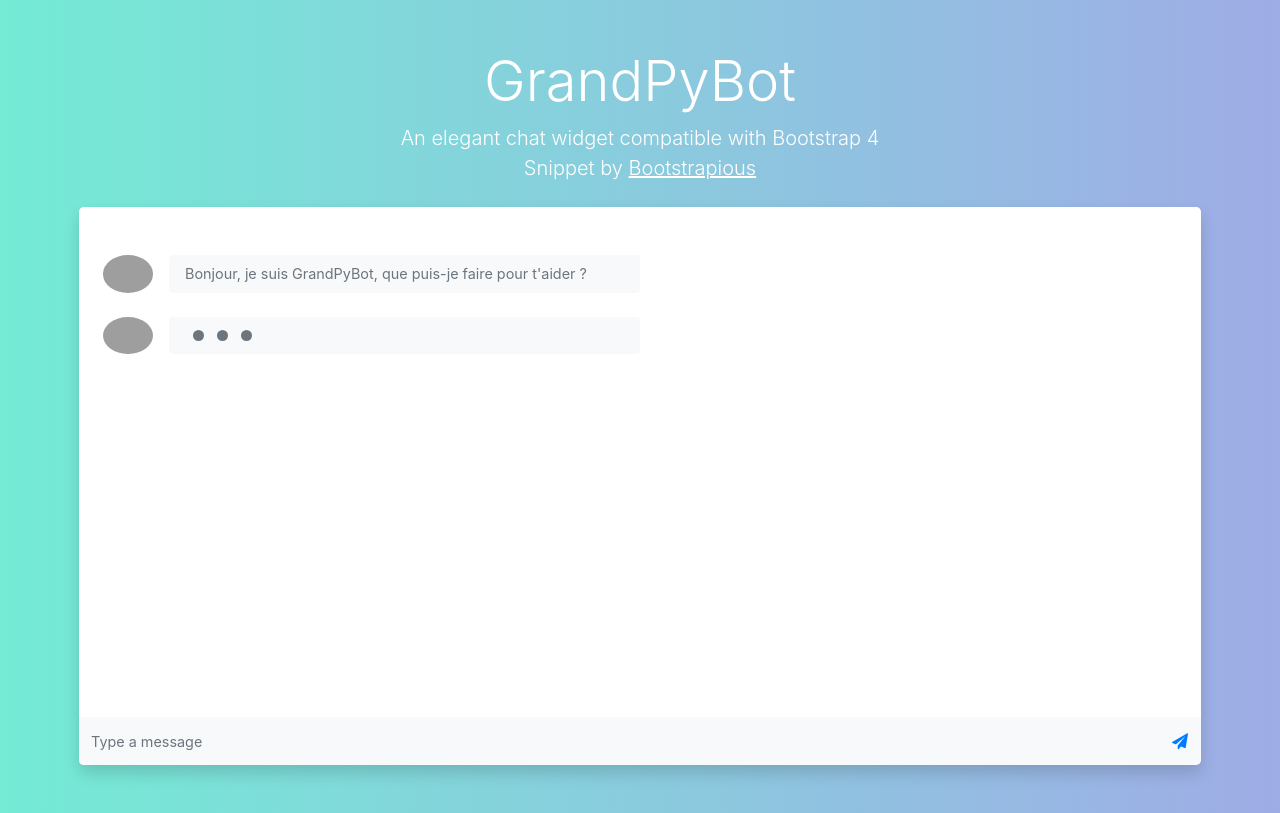
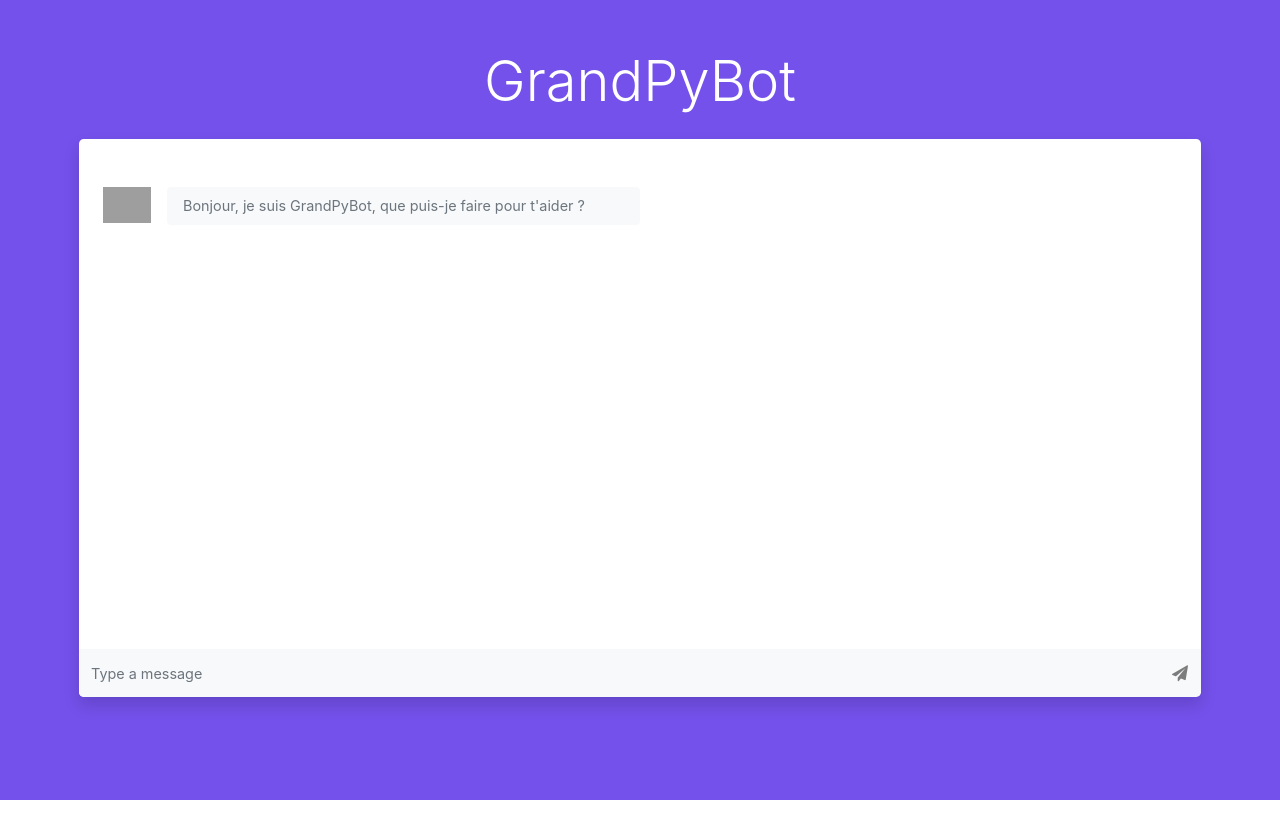
Before and after one commit to RoroTiti/OC_P7, a Flask app: page / in a window 1280 px wide. Run offline with Flask 2, Linux system fonts and the light colour scheme; some libraries are stand-ins or nearby versions; grey boxes are pictures that could not be loaded.

Commit message:
Design improvements + base app routes

```diff
--- a/grandpybot/main.py
+++ b/grandpybot/main.py
@@ -1,10 +1,21 @@
-from flask import Flask
+from flask import Flask, request
 from flask import render_template
 
 app = Flask(__name__)
 
 
-@app.route('/')
-@app.route('/<name>')
-def hello(name=None):
-    return render_template('index.html', name=name)
+@app.route("/", methods=["GET"])
+def index():
+    return render_template("index.html")
+
+
+@app.route("/", methods=["POST"])
+def render_question():
+    data = request.form
+    question = data["question"]
+    return render_template("user_question.html", question=question)
+
+
+@app.route("/answer", methods=["POST"])
+def answer_question():
+    pass
--- a/grandpybot/static/index.css
+++ b/grandpybot/static/index.css
@@ -5,8 +5,8 @@
 */
 
 body {
-    background-color: #74EBD5;
-    background-image: linear-gradient(90deg, #74EBD5 0%, #9FACE6 100%);
+    background-color: #7451eb;
+    /*background-image: linear-gradient(90deg, #74EBD5 0%, #9FACE6 100%);*/
     min-height: 100vh;
 }
 
--- a/grandpybot/templates/grand_py_answer.html
+++ b/grandpybot/templates/grand_py_answer.html
@@ -1,6 +1,5 @@
 <div class="media w-50 mb-3">
-    <img src="https://res.cloudinary.com/mhmd/image/upload/v1564960395/avatar_usae7z.svg" alt="user" width="50"
-         class="rounded-circle">
+    <img src="https://upload.wikimedia.org/wikipedia/commons/thumb/0/05/Robot_icon.svg/48px-Robot_icon.svg.png" alt="user" width="48">
     <div class="media-body ml-3">
         <div class="bg-light rounded py-2 px-3 mb-2">
             <p class="text-small mb-0 text-muted">Bonjour, je suis GrandPyBot, que puis-je faire pour t'aider ?</p>
--- a/grandpybot/templates/grand_py_thinking.html
+++ b/grandpybot/templates/grand_py_thinking.html
@@ -1,16 +1,14 @@
-<div class="media w-50 mb-3">
+<div id="thinking-spinner" class="media w-50 mb-3" style="display: none">
     <img src="https://res.cloudinary.com/mhmd/image/upload/v1564960395/avatar_usae7z.svg" alt="user" width="50"
          class="rounded-circle">
     <div class="media-body ml-3">
         <div class="bg-light rounded py-2 px-3 mb-2">
-            {#            <p class="text-small mb-0 text-muted">#}
             <div class="lds-ellipsis">
                 <div></div>
                 <div></div>
                 <div></div>
                 <div></div>
             </div>
-            {#            </p>#}
         </div>
     </div>
 </div>
--- a/grandpybot/templates/index.html
+++ b/grandpybot/templates/index.html
@@ -11,12 +11,9 @@
 <div class="container py-5 px-4">
     <!-- For demo purpose-->
     <header class="text-center">
-        <h1 class="display-4 text-white">GrandPyBot</h1>
-        <p class="text-white lead mb-0">An elegant chat widget compatible with Bootstrap 4</p>
-        <p class="text-white lead mb-4">Snippet by
-            <a href="https://bootstrapious.com" class="text-white">
-                <u>Bootstrapious</u></a>
-        </p>
+        <h1 class="display-4 text-white mb-4">GrandPyBot</h1>
+        {#        <p class="text-white lead mb-0">An elegant chat widget compatible with Bootstrap 4</p>#}
+        {#        <p class="text-white lead mb-4">Snippet by <a href="https://bootstrapious.com" class="text-white"> <u>Bootstrapious</u></a></p>#}
     </header>
 
     <div class="row rounded-lg overflow-hidden shadow">
@@ -25,6 +22,8 @@
             <div class="px-4 py-5 chat-box bg-white">
                 <!-- GrandPy Message-->
                 {% include "grand_py_answer.html" %}
+
+                <div id="message-placeholder"></div>
 
                 <!-- GrandPy Message-->
                 {% include "grand_py_thinking.html" %}
@@ -36,7 +35,7 @@
                     <input type="text" placeholder="Type a message" aria-describedby="button-addon2"
                            class="form-control rounded-0 border-0 py-4 bg-light">
                     <div class="input-group-append">
-                        <button id="button-addon2" type="submit" class="btn btn-link"><i class="fa fa-paper-plane"></i></button>
+                        <button id="button-addon2" type="submit" class="btn btn-link text-black-50"><i class="fa fa-paper-plane"></i></button>
                     </div>
                 </div>
             </form>
--- a/grandpybot/templates/user_question.html
+++ b/grandpybot/templates/user_question.html
@@ -1,7 +1,7 @@
 <div class="media w-50 ml-auto mb-3">
     <div class="media-body">
         <div class="bg-primary rounded py-2 px-3 mb-2">
-            <p class="text-small mb-0 text-white">Test which is a new approach to have all solutions</p>
+            <p class="text-small mb-0 text-white">{{ question }}</p>
         </div>
     </div>
 </div>
```
Also changed, not shown: grandpybot/static/index.js (added).
